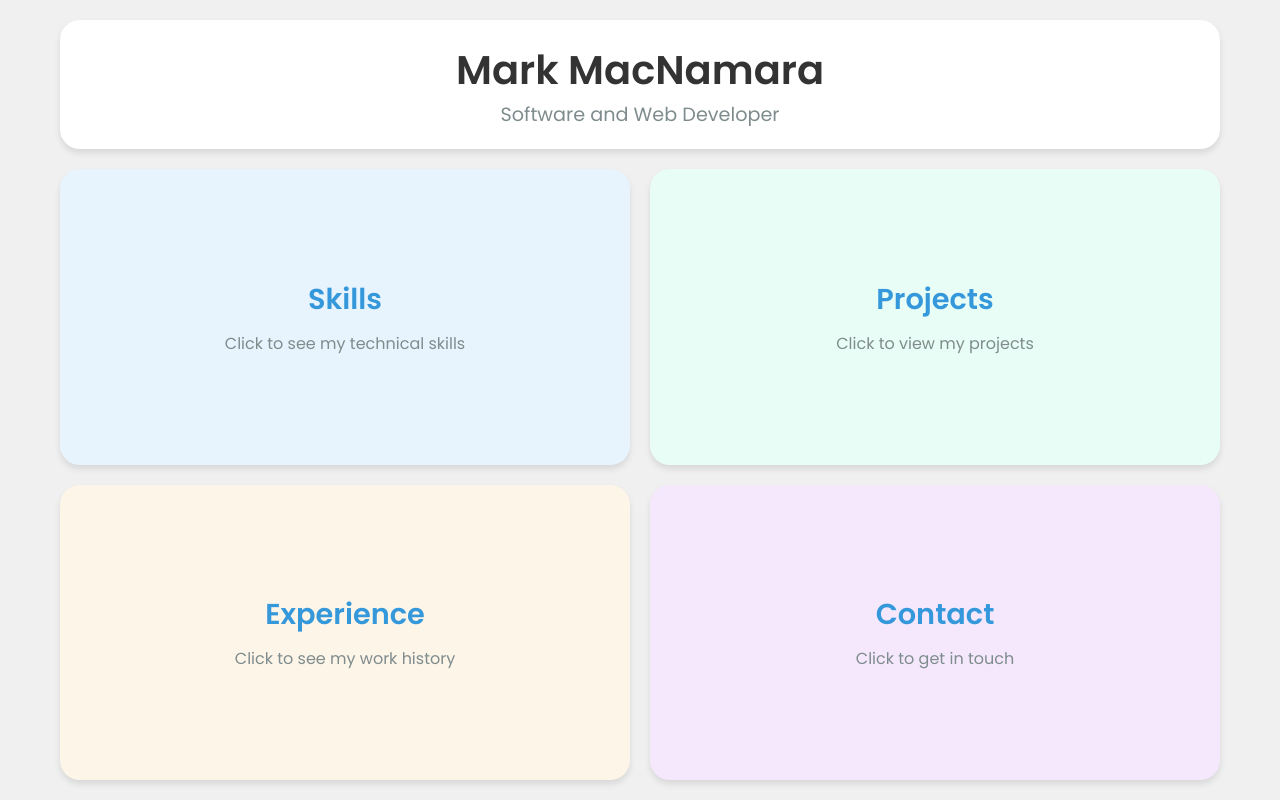
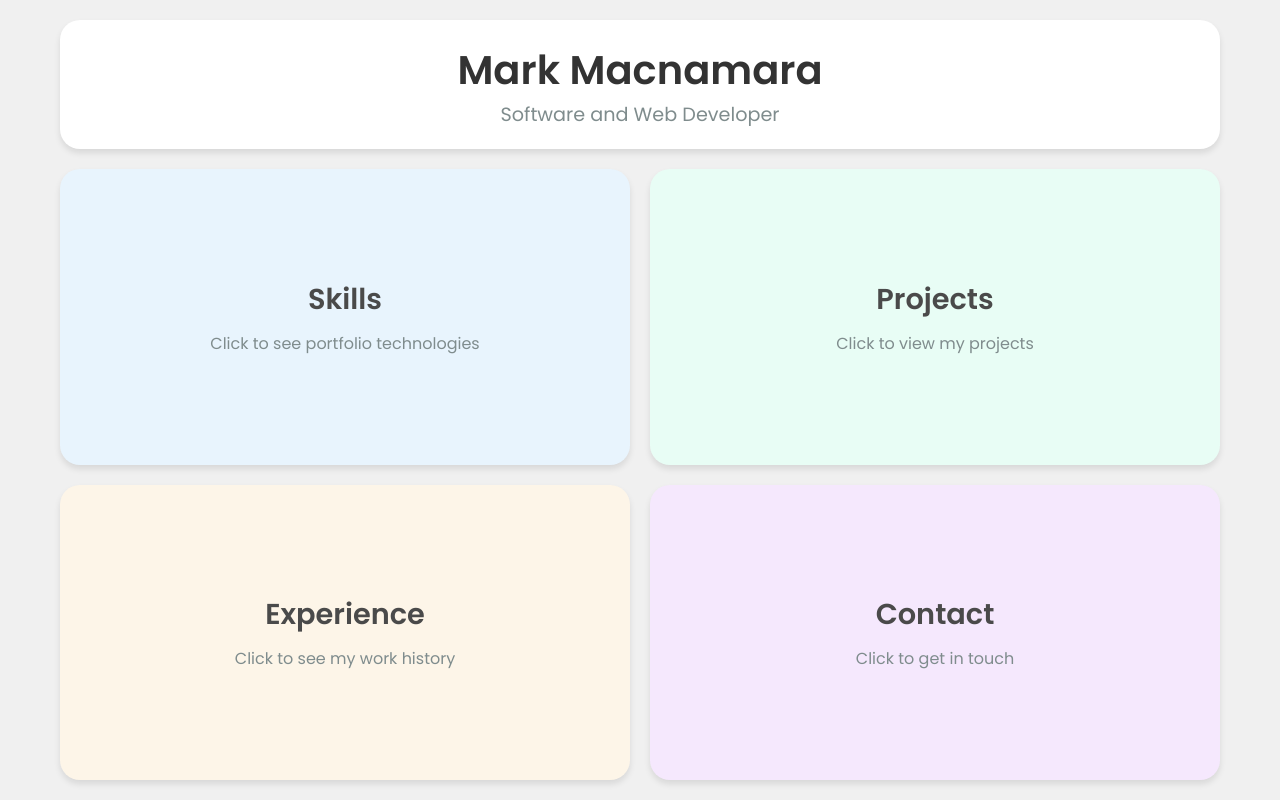
Before and after one commit to maakmacc/maakmacc.github.io, a plain HTML site: page index.html in a window 1280 px wide. Drawn offline with Linux system fonts and the light colour scheme.

Commit message:
Update index.html
New UI Update

```diff
--- a/index.html
+++ b/index.html
@@ -3,7 +3,7 @@
 <head>
     <meta charset="UTF-8">
     <meta name="viewport" content="width=device-width, initial-scale=1.0">
-    <title>Mark MacNamara - Software and Web Developer</title>
+    <title>Mark Macnamara - Software and Web Developer</title>
     <style>
         @import url('https://fonts.googleapis.com/css2?family=Poppins:wght@300;400;600&display=swap');
 
@@ -11,7 +11,7 @@
             --bg-color: #f0f0f0;
             --card-bg: #ffffff;
             --text-color: #333333;
-            --title-color: #3498db;
+            --title-color: #4a4a4a;
             --subtitle-color: #7f8c8d;
             --skills-color: #e8f4fd;
             --projects-color: #e8fdf5;
@@ -179,22 +179,24 @@
 <body>
     <div class="container">
         <header class="header">
-            <h1>Mark MacNamara</h1>
+            <h1>Mark Macnamara</h1>
             <p>Software and Web Developer</p>
         </header>
         <main class="content">
             <div class="card" id="skills">
                 <div class="card-front">
                     <h2>Skills</h2>
-                    <p>Click to see my technical skills</p>
+                    <p>Click to see portfolio technologies</p>
                 </div>
                 <div class="card-back">
-                    <h2>My Skills</h2>
+                    <h2>Portfolio Technologies</h2>
                     <ul>
-                        <li>HTML5, CSS3, JavaScript</li>
-                        <li>React, Node.js</li>
-                        <li>Python, C#</li>
-                        <li>SQL, Git</li>
+                        <li>HTML5</li>
+                        <li>CSS3</li>
+                        <li>JavaScript</li>
+                        <li>Responsive Design</li>
+                        <li>CSS Grid and Flexbox</li>
+                        <li>CSS Animations</li>
                     </ul>
                 </div>
             </div>
```
